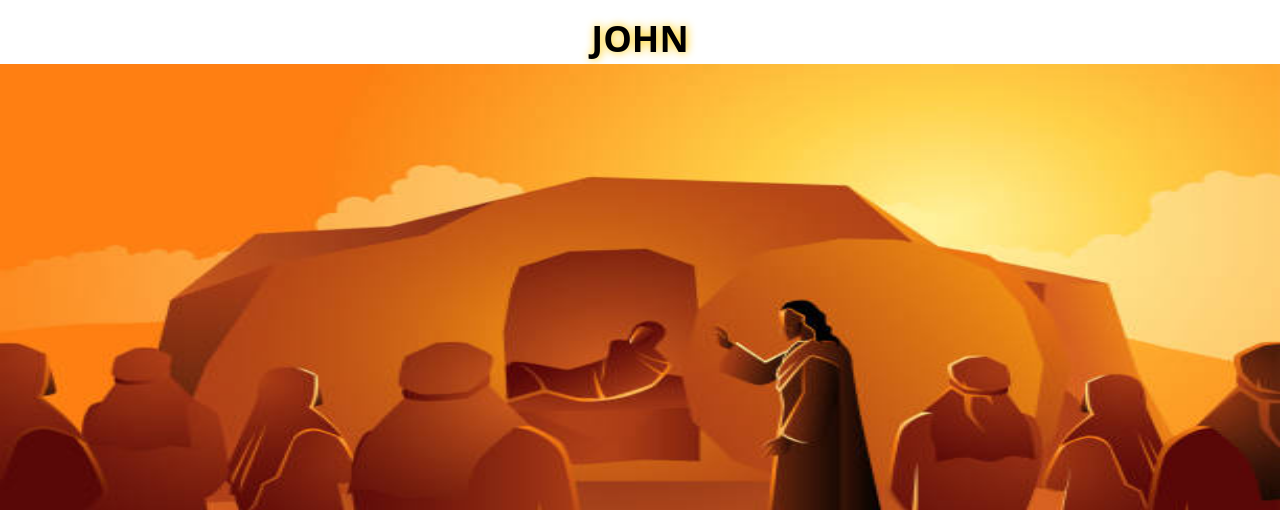
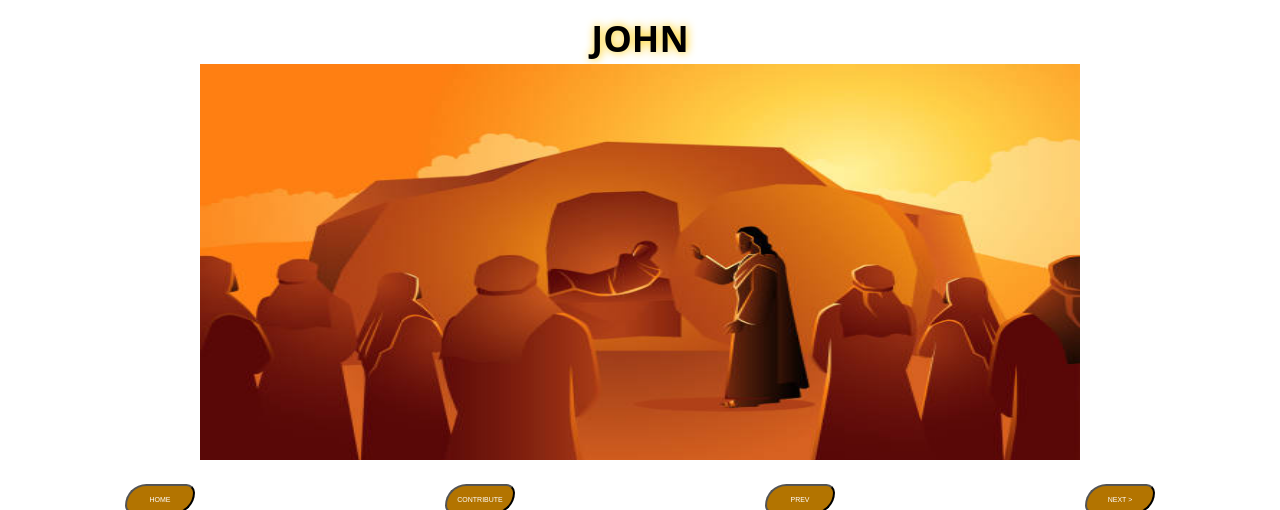
Before and after one commit to jnutt367/john, a Next.js app: page / in a window 1280 px wide. Shown: the top 510 px of the page. Built offline with nearby package versions, Linux system fonts and the light colour scheme.

Commit message:
Update index.js
 <div className={styles.image}>

```diff
--- a/pages/index.js
+++ b/pages/index.js
@@ -17,6 +17,7 @@ export default function Home() {
           JOHN
         </h1>
          <div className={styles.hero}>
+                  <div className={styles.image}>
              <Image
                                       src="/lazarus.jpg"
                                       alt="john image"
@@ -24,6 +25,7 @@ export default function Home() {
                                       width={2000}
                                       priority
                                     />
+                  </div>
                <div className={styles.nav}>
        <a href="https://the-holy-bible.vercel.app/">
             <button className={styles.button}> HOME </button>
```
Lines whose indentation alone changed are shown as unchanged.
